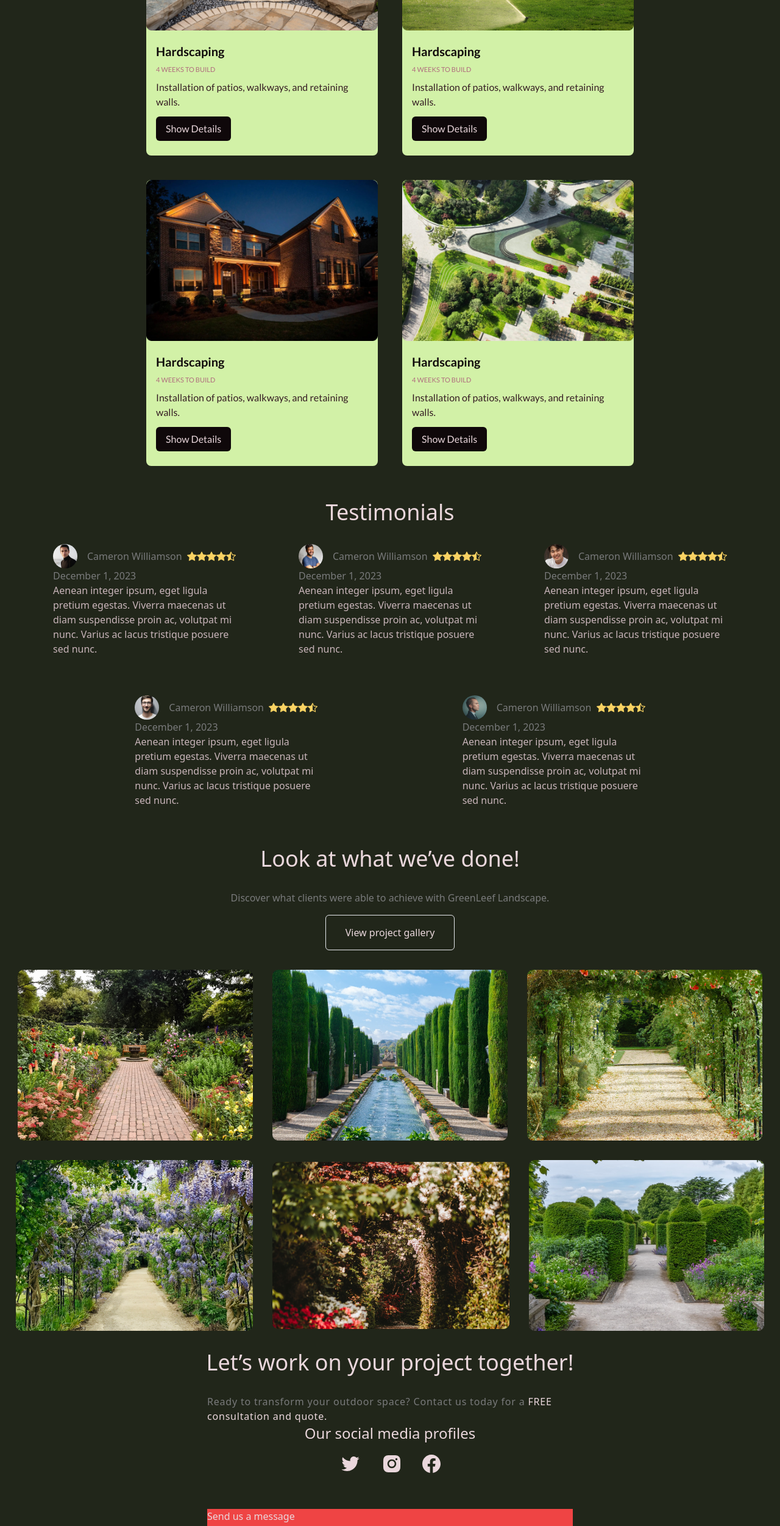
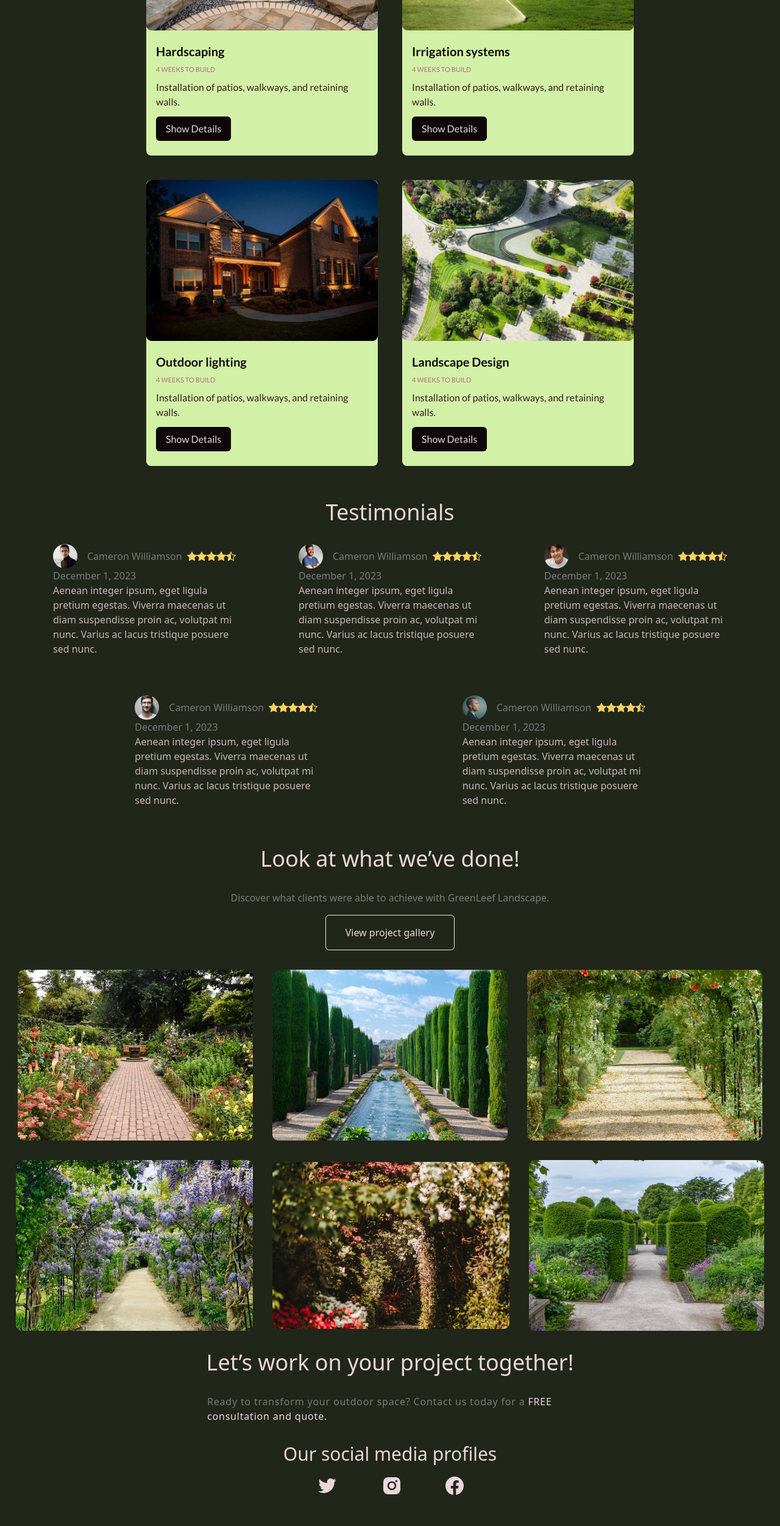
Before and after one commit to Ahmed-Youssef-219/GreenLeef, a Next.js app: page / in a window 1280 px wide. Shown: the part 1654-4156 px from the top of the page at 61% size. Built offline with nearby package versions, Linux system fonts and the light colour scheme.

Commit message:
adding contact section some improvment in services section

```diff
--- a/components/Contact.jsx
+++ b/components/Contact.jsx
@@ -11,19 +11,30 @@ const Contact = () => {
           Ready to transform your outdoor space? Contact us today for a{" "}
           <span className="text-[#EAD7DC]">FREE consultation and quote.</span>
         </p>
-        <h3 className="text-2xl text-center">Our social media profiles</h3>
-        <div className="flex items-center justify-between my-4">
+        <div className="mt-8">
+        <h3 className="text-3xl text-center">Our social media profiles</h3>
+        <div className="flex items-center justify-evenly my-4">
           <AiOutlineTwitter className="text-4xl mx-4 hover:text-[#1D9BF0] cursor-pointer" />
           <AiFillInstagram className="text-4xl mx-4 hover:text-[#DD2A7B] cursor-pointer" />
           <BsFacebook className="text-3xl mx-4 hover:text-[#3b5998] cursor-pointer" />
         </div>
+        </div>
 
-        <form action="#" className="bg-red-500 w-[600px] my-10">
-            <h3>Send us a message</h3>
-            <div className="flex flex-col items-center justify-start">
+        <form action="#" className="w-[290px] sm:w-[600px] mx-4 my-10 p-6 border rounded-md">
+            <h3 className="text-2xl sm:text-3xl text-center">Send us a message</h3>
+            <div className="flex flex-col items-start my-4">
                 <label htmlFor="name">Full Name</label>
-                <input type="text" name="fullName" id="name" />
+                <input type="text" name="fullName" id="name" placeholder="Enter Your Name" className="w-full my-2 p-2 outline-none rounded-sm bg-white/25 focus:scale-105" />
             </div>
+            <div className="flex flex-col items-start my-4">
+                <label htmlFor="email">G-mail</label>
+                <input type="email" name="email" id="email" placeholder="Enter Your G-Mail" className="w-full my-2 p-2 outline-none rounded-sm bg-white/25 focus:scale-105" />
+            </div>
+            <div className="flex flex-col items-start my-4">
+                <label htmlFor="message">Full Name</label>
+                <textarea name="message" id="message" rows="10" placeholder="Enter Your Message" className="w-full my-2 p-2 outline-none rounded-sm bg-white/25 focus:scale-105 resize-none"></textarea>
+            </div>
+            <button type="submit" className="py-3 px-7 border rounded-md text-lg">Send</button>
         </form>
       </div>
     </section>
--- a/components/Services.jsx
+++ b/components/Services.jsx
@@ -1,8 +1,8 @@
 import Image from "next/image";
 import hardscape from "@public/hardscap_2.png";
 import irrigation from "@public/irrigation.png";
-import landscape from "@public/landscape_2.png";
-import outdoor from "@public/outdoor_2.png";
+import landscape from "@public/Landscape_2.png";
+import outdoor from "@public/Outdoor_2.png";
 const Services = () => {
 
   const flex_col_center = "flex flex-col items-center justify-center";
@@ -40,7 +40,7 @@ const Services = () => {
             className="w-full"
           />
           <div className="p-4 c">
-            <h3 className="text-xl py-1 font-semibold">Hardscaping</h3>
+            <h3 className="text-xl py-1 font-semibold">Irrigation systems</h3>
             <p className="text-[11px] py-1 text-[#B06D7E]">4 WEEKS TO BUILD</p>
             <p className="py-1 text-[#351D23]">Installation of patios, walkways, and retaining walls.</p>
             <button className="my-2 bg-[#0F080A] text-[#EAD7DC] py-2 px-4 rounded-md hover:scale-90">Show Details</button>
@@ -54,7 +54,7 @@ const Services = () => {
             className="w-full"
           />
           <div className="p-4 c">
-            <h3 className="text-xl py-1 font-semibold">Hardscaping</h3>
+            <h3 className="text-xl py-1 font-semibold">Outdoor lighting</h3>
             <p className="text-[11px] py-1 text-[#B06D7E]">4 WEEKS TO BUILD</p>
             <p className="py-1 text-[#351D23]">Installation of patios, walkways, and retaining walls.</p>
             <button className="my-2 bg-[#0F080A] text-[#EAD7DC] py-2 px-4 rounded-md hover:scale-90">Show Details</button>
@@ -68,7 +68,7 @@ const Services = () => {
             className="w-full"
           />
           <div className="p-4 c">
-            <h3 className="text-xl py-1 font-semibold">Hardscaping</h3>
+            <h3 className="text-xl py-1 font-semibold">Landscape Design</h3>
             <p className="text-[11px] py-1 text-[#B06D7E]">4 WEEKS TO BUILD</p>
             <p className="py-1 text-[#351D23]">Installation of patios, walkways, and retaining walls.</p>
             <button className="my-2 bg-[#0F080A] text-[#EAD7DC] py-2 px-4 rounded-md hover:scale-90">Show Details</button>
```
